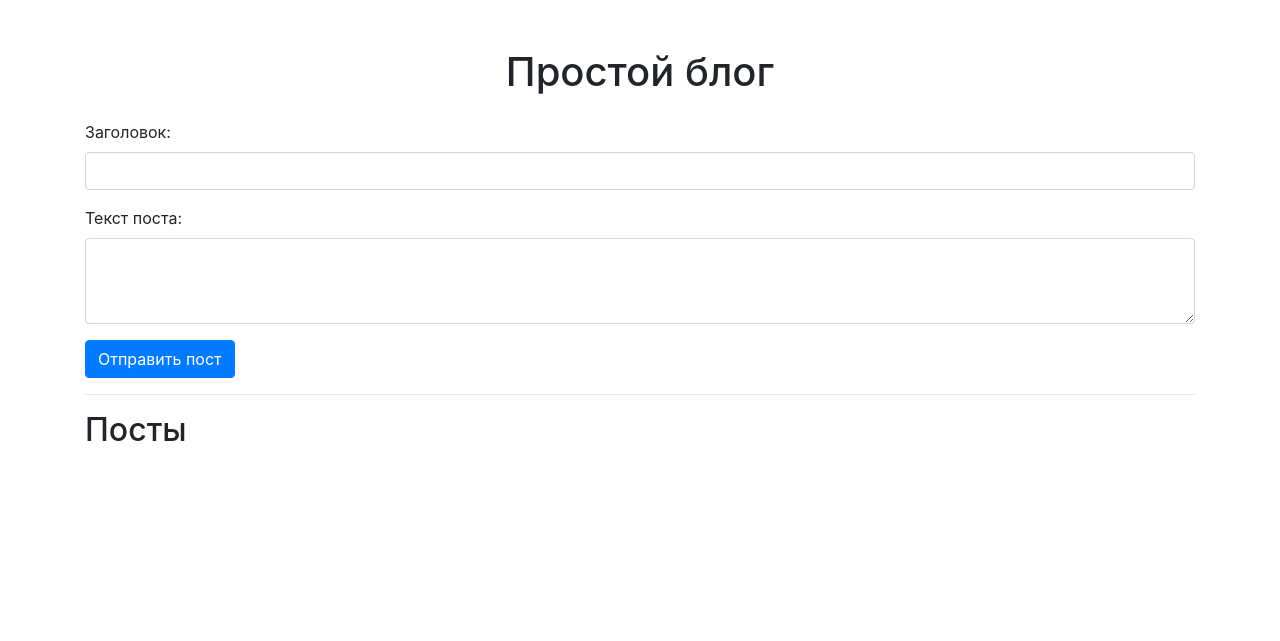
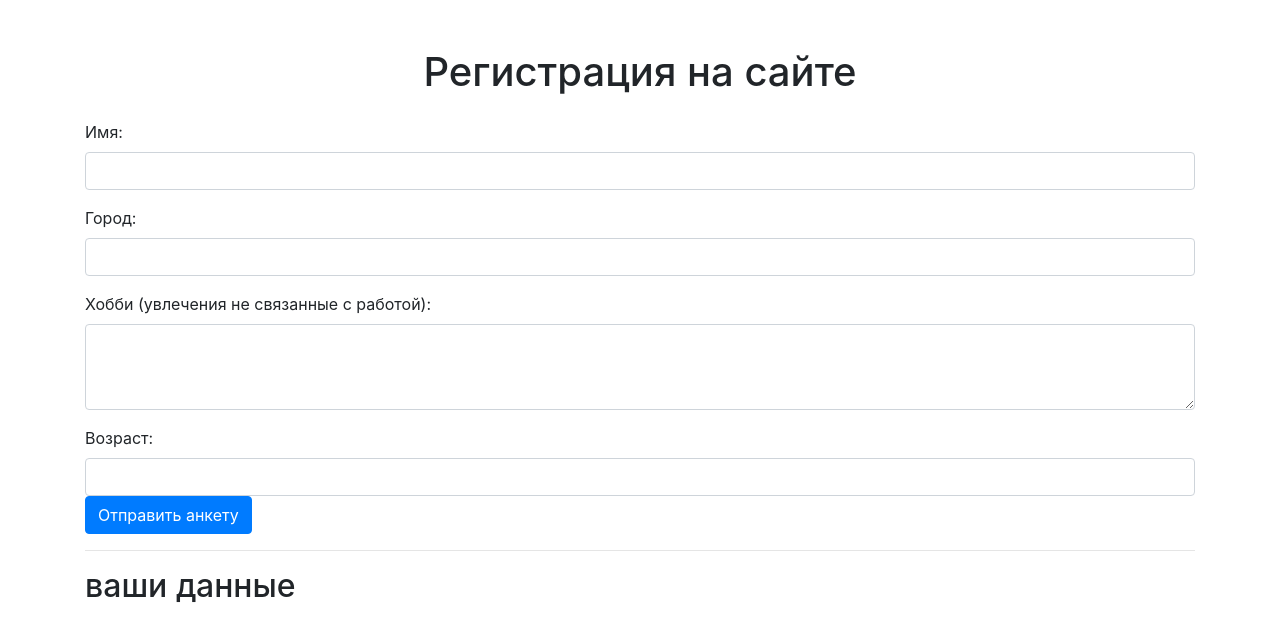
Before and after one commit to Ant1955/Flask_forms, a Flask app: page / in a window 1280 px wide. Shown: the top 641 px of the page. Run offline with Flask 3, Linux system fonts and the light colour scheme; some libraries are stand-ins or nearby versions.

Commit message:
work version

```diff
--- a/app/routes.py
+++ b/app/routes.py
@@ -8,11 +8,13 @@ def index():
 #использует метод POST, так как информация будет отправляться. Request method сравнивает данные с HTTP-запросом.
     if request.method == 'POST':
     #функция request.form извлекает значение из соответствующих полей
-        title = request.form.get('title')
-        content = request.form.get('content')
+        name = request.form.get('name')
+        city = request.form.get('city')
+        hobby = request.form.get('hobby')
+        age = request.form.get('age')
         #создаёт условие для проверки наличия данных в полях title и content
-        if title and content:
-            posts.append({'title': title, 'content': content})
+        if name and city and hobby and age:
+            posts.append({'name': name, 'city': city, 'hobby': hobby, 'age': age})
         #использует для обновления страницы и предотвращения повторной отправки формы.
             return redirect(url_for('index'))
         #возвращает отрендеренный шаблон с переданными данными постов
--- a/app/templates/blog.html
+++ b/app/templates/blog.html
@@ -10,31 +10,41 @@
 <body>
 <!-- создает класс container -->
     <div class="container mt-5">
-        <h1 class="text-center mb-4">Простой блог</h1>
-        <!-- #создает форму с методом POST, чтобы отправлять данные из этой формы -->
+        <h1 class="text-center mb-4">Регистрация на сайте</h1>
+        <!-- #создает форму с методом POST, чтобы отправлять данные из этой формы
+        #создает поля: имя, город, хобби и возраст.-->
         <form method="POST" action="/">
             <div class="form-group">
-                <label for="title">Заголовок:</label>
-                <input type="text" class="form-control" id="title" name="title" required>
+                <label for="name">Имя:</label>
+                <input type="text" class="form-control" id="name" name="name" required>
             </div>
             <div class="form-group">
-                <label for="content">Текст поста:</label>
-                <textarea class="form-control" id="content" name="content" rows="3" required></textarea>
+                <label for="city">Город:</label>
+                <input type="text" class="form-control" id="city" name="city" required>
             </div>
-            <button type="submit" class="btn btn-primary">Отправить пост</button>
+            <div class="form-group">
+                <label for="hobby">Хобби (увлечения не связанные с работой):</label>
+                <textarea class="form-control" id="hobby" name="hobby" rows="3" required></textarea>
+            </div>
+            <div class="form-group">
+                <label for="age">Возраст:</label>
+                <input type="number" class="form-control" id="age" name="age" required>
+            <button type="submit" class="btn btn-primary">Отправить анкету</button>
         </form>
         <hr>
        <!-- #использует цикл for, чтобы иметь возможность публиковать посты -->
-        <h2>Посты</h2>
-        {% for post in posts %}
+        <h2>ваши данные</h2>
+       <!-- {% for post in posts %} -->
        <!-- #создает отдельный div, внутри которого записываются заголовки и текст постов -->
         <div class="card my-3">
             <div class="card-body">
-                <h4 class="card-title">{{ post.title }}</h4>
-                <p class="card-text">{{ post.content }}</p>
+                <h4 class="card-title">{{ post.name }}</h4>
+                <p class="card-text">{{ post.city }}</p>
+                <p class="card-text">{{ post.hobby }}</p>
+                <p class="card-text">{{ post.age }}</p>
             </div>
         </div>
-        {% endfor %}
+        <!-- {% endfor %} -->
     </div>
 
     <script src="https://code.jquery.com/jquery-3.5.1.slim.min.js"></script>
```
